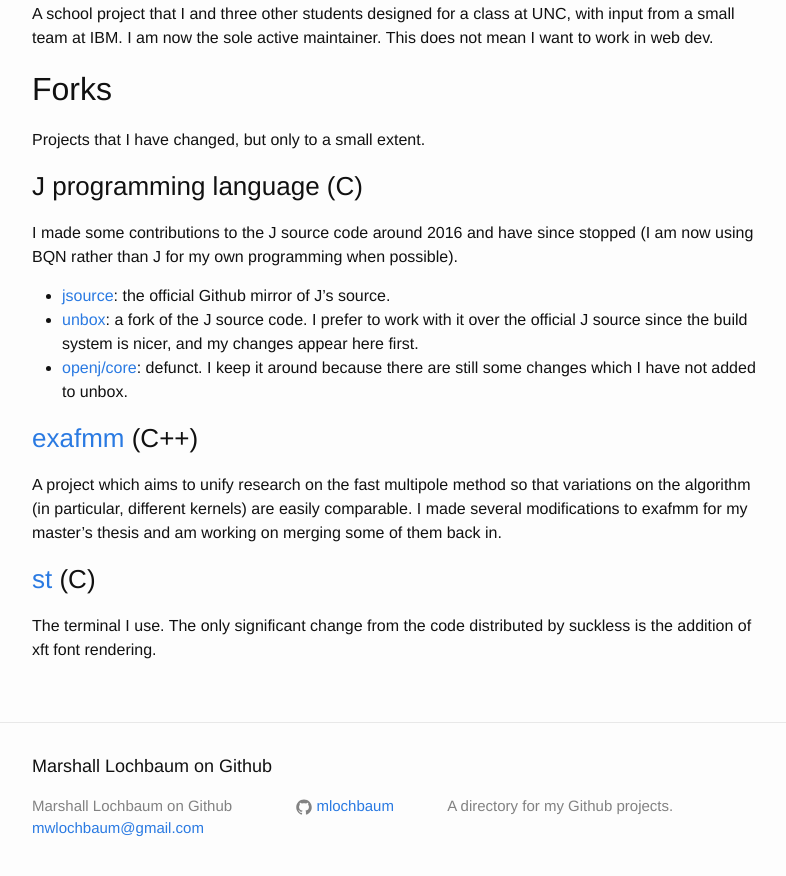
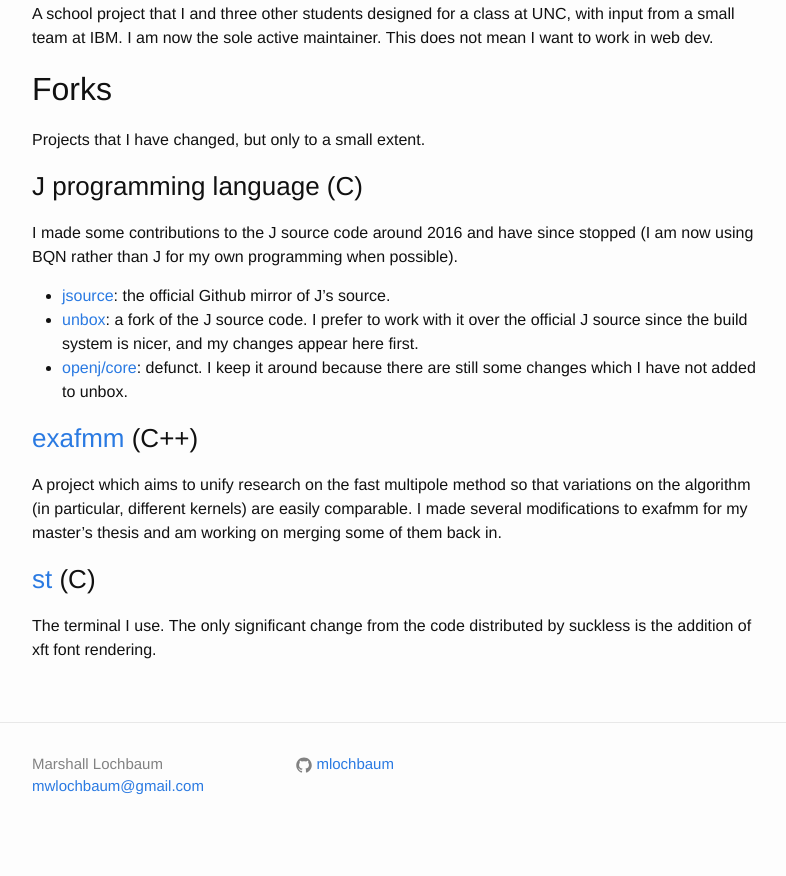
Before and after one commit to mlochbaum/mlochbaum.github.io, a Jekyll site: the page built from index.markdown, in a window 1280 px wide and 900 px high, scrolled down 2429 px. Shown: the top 876 px of the window, without its empty margins (238-1024 px from the left). Built offline with Jekyll 4.4.1, drawn with Linux system fonts in a browser that asks for light colours; some of the changed text lies outside the part shown.

Commit message:
Clean up title and remove description

```diff
--- a/_config.yml
+++ b/_config.yml
@@ -6,10 +6,8 @@
 # 'jekyll serve'. If you change this file, please restart the server process.
 
 # Site settings
-title: Marshall Lochbaum on Github
+title: Marshall Lochbaum
 email: mwlochbaum@gmail.com
-description: > # this means to ignore newlines until "baseurl:"
-  A directory for my Github projects.
 baseurl: "" # the subpath of your site, e.g. /blog
 url: "http://mlochbaum.github.io" # the base hostname & protocol for your site
 github_username:  mlochbaum
--- a/_includes/footer.html
+++ b/_includes/footer.html
@@ -1,8 +1,6 @@
 <footer class="site-footer">
 
   <div class="wrapper">
-
-    <h2 class="footer-heading">{{ site.title }}</h2>
 
     <div class="footer-col-wrapper">
       <div class="footer-col footer-col-1">
```
